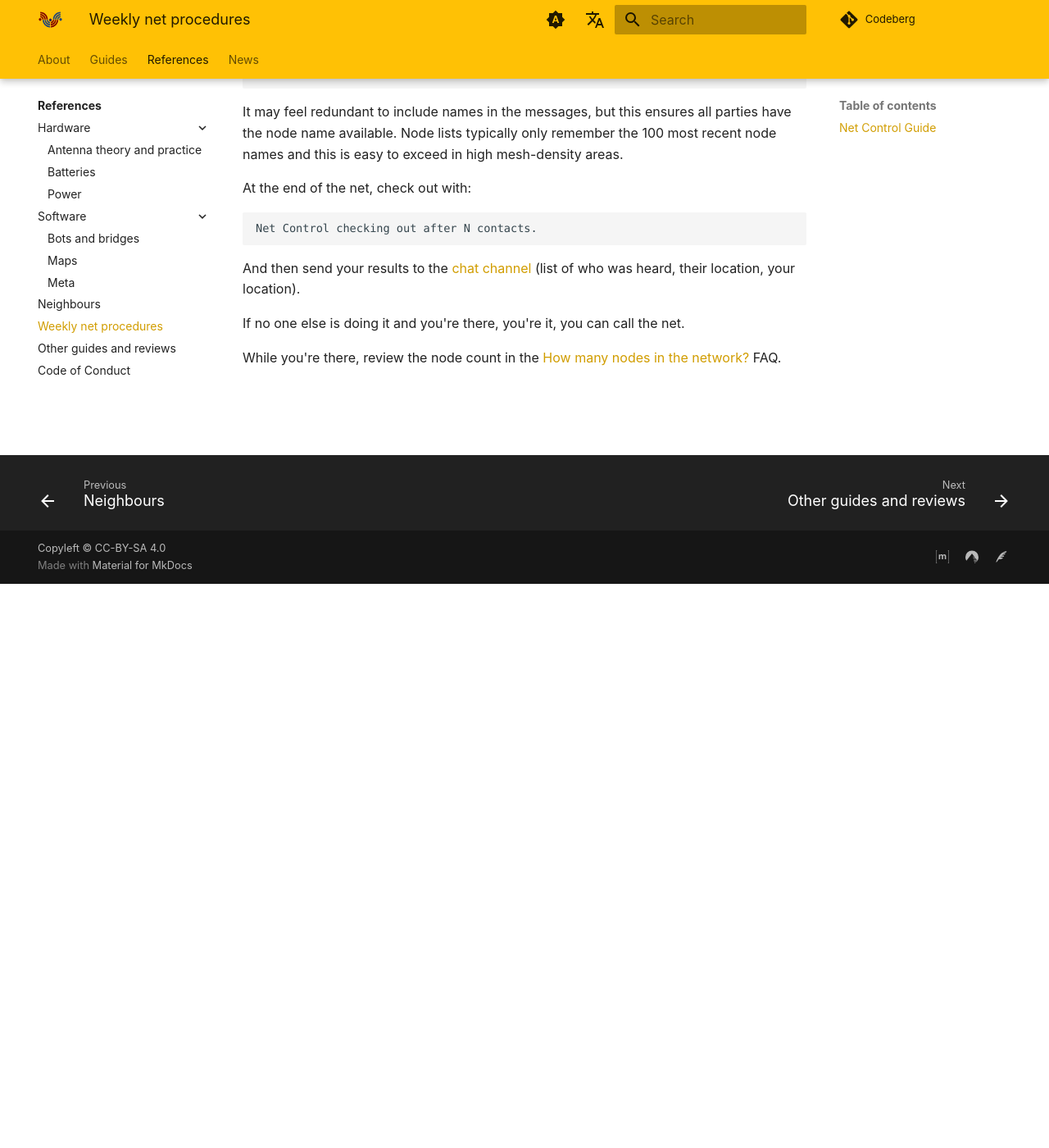
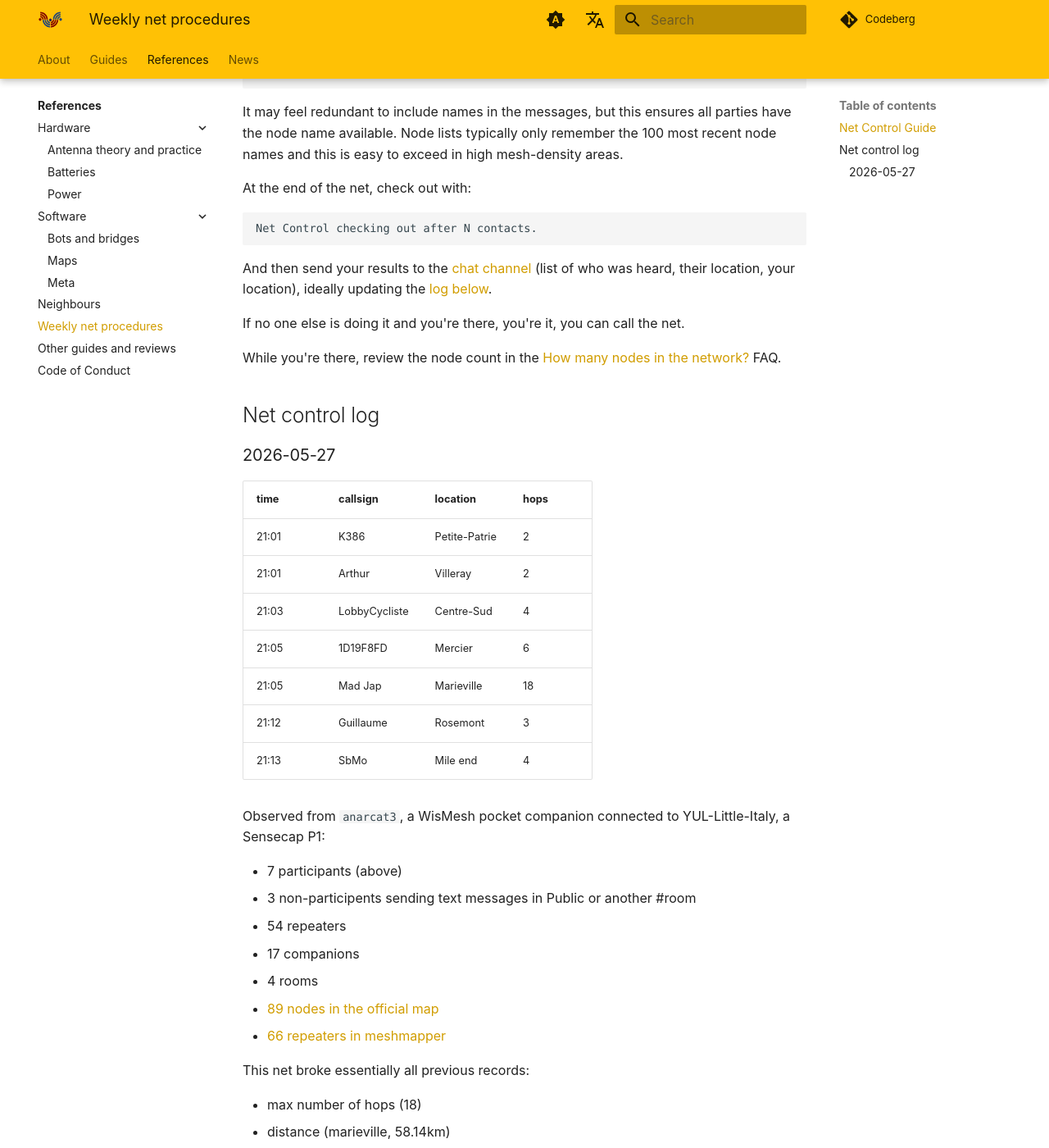
Before and after one commit to ReseauLibre/lora.reseaulibre.ca, an MkDocs documentation site: the page built from docs/references/net.md, in a window 1280 px wide and 1400 px high, scrolled down 688 px. Shown: the whole window at 82% size. Built offline with MkDocs 1.6.1 and Material for MkDocs 9.7.7, drawn with Linux system fonts in a browser that asks for light colours; plug-ins that fetch from the network failed and are left out; comment, search, counter and statistics services are not loaded; some of the changed text lies outside the part shown.

Commit message:
log tonight's net: 7 calls, 58km, 54 repeaters

````diff
--- a/docs/guides/faq.md
+++ b/docs/guides/faq.md
@@ -78,6 +78,7 @@ over time:
 | 2026-03-18 | 3-25     | 23-51      |
 | 2026-04-24 | 17-47    | ~25        |
 | 2026-05-11 | 35-65    | 27-40      |
+| 2026-05-27 | 66-89    | 22-34      |
 
 Links used to extract those numbers:
 
--- a/docs/references/net.md
+++ b/docs/references/net.md
@@ -44,10 +44,42 @@ Net Control checking out after N contacts.
 ```
 
 And then send your results to the [chat channel](../contact.md) (list of who was
-heard, their location, your location).
+heard, their location, your location), ideally updating the [log below](#net-control-log).
 
 If no one else is doing it and you're there, you're it, you can call
 the net.
 
 While you're there, review the node count in the [How many nodes in
 the network?](../guides/faq.md#how-many-nodes-in-the-network) FAQ.
+
+## Net control log
+
+### 2026-05-27
+
+| time  | callsign      | location      | hops |
+|-------|---------------|---------------|------|
+| 21:01 | K386          | Petite-Patrie | 2    |
+| 21:01 | Arthur        | Villeray      | 2    |
+| 21:03 | LobbyCycliste | Centre-Sud    | 4    |
+| 21:05 | 1D19F8FD      | Mercier       | 6    |
+| 21:05 | Mad Jap       | Marieville    | 18   |
+| 21:12 | Guillaume     | Rosemont      | 3    |
+| 21:13 | SbMo          | Mile end      | 4    |
+
+Observed from `anarcat3`, a WisMesh pocket companion connected to
+YUL-Little-Italy, a Sensecap P1:
+
+- 7 participants (above)
+- 3 non-participents sending text messages in Public or another #room
+- 54 repeaters
+- 17 companions
+- 4 rooms
+- [89 nodes in the official map](https://map.meshcore.io/?zoom=7&lat=45.7100&lon=-72.6416)
+- [66 repeaters in meshmapper](https://yul.meshmapper.net/leaderboard.php)
+
+This net broke essentially all previous records:
+
+- max number of hops (18)
+- distance (marieville, 58.14km)
+- participants (7)
+- number of repeaters (54!), etc
````
